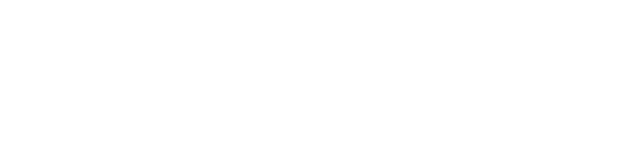
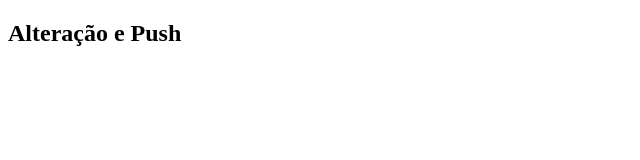
Before and after one commit to DM0k/TestesSenac, a plain HTML site: page Atividade01/index.html in a window 1280 px wide. Shown: the whole page, without its empty margins (0-640 px from the left). Drawn offline with Linux system fonts and the light colour scheme.

Commit message:
Alteração e Push
Alteração em tag H2, treinamento em git

```diff
--- a/Atividade01/index.html
+++ b/Atividade01/index.html
@@ -6,6 +6,6 @@
     <title>Atividade 01</title>
 </head>
 <body>
-
+    <h2>Alteração e Push</h2>
 </body>
 </html>
```
